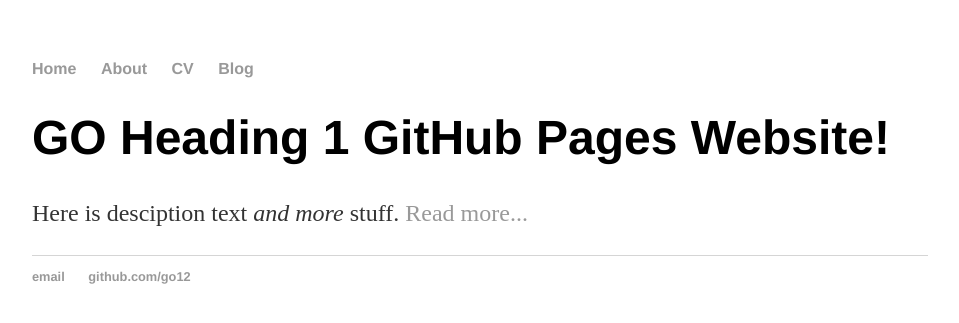
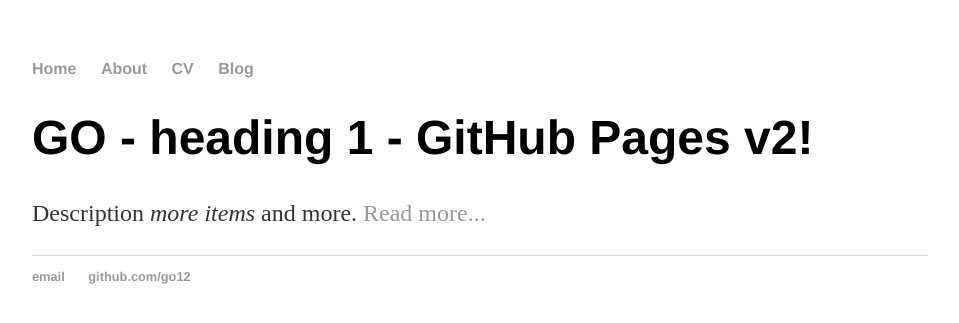
Before and after one commit to go12/go12.github.io, a Jekyll site: the page built from index.html, in a window 1280 px wide. Shown: the top 323 px of the page, without its empty margins (160-1119 px from the left). Built offline with Jekyll 4.4.1, drawn with Linux system fonts in a browser that asks for light colours.

Commit message:
Update index.html

```diff
--- a/index.html
+++ b/index.html
@@ -1,30 +1,8 @@
-<!DOCTYPE html>
-<html>
-	<head>
-		<title>GO GitHub Pages 1.0</title>
-		<!-- link to main stylesheet -->
-		<link rel="stylesheet" type="text/css" href="/css/main.css">
-	</head>
-	<body>
-		<nav>
-    		<ul>
-        		<li><a href="/">Home</a></li>
-	        	<li><a href="/about">About</a></li>
-        		<li><a href="/cv">CV</a></li>
-        		<li><a href="/blog">Blog</a></li>
-    		</ul>
-		</nav>
-		<div class="container">
-    		<div class="blurb">
-        		<h1>GO Heading 1 GitHub Pages Website!</h1>
-				<p>Here is desciption text <em>and more</em> stuff. <a href="/about">Read more...</a></p>
-    		</div><!-- /.blurb -->
-		</div><!-- /.container -->
-		<footer>
-    		<ul>
-        		<li><a href="mailto:noone@noone.com">email</a></li>
-        		<li><a href="https://github.com/go12">github.com/go12</a></li>
-			</ul>
-		</footer>
-	</body>
-</html>
+---
+layout: default
+title: Gary O, GitHub Pages Website
+---
+<div class="blurb">
+	<h1>GO - heading 1 - GitHub Pages v2!</h1>
+	<p>Description <em>more items</em> and more. <a href="/about">Read more...</a></p>
+</div><!-- /.blurb -->
```
